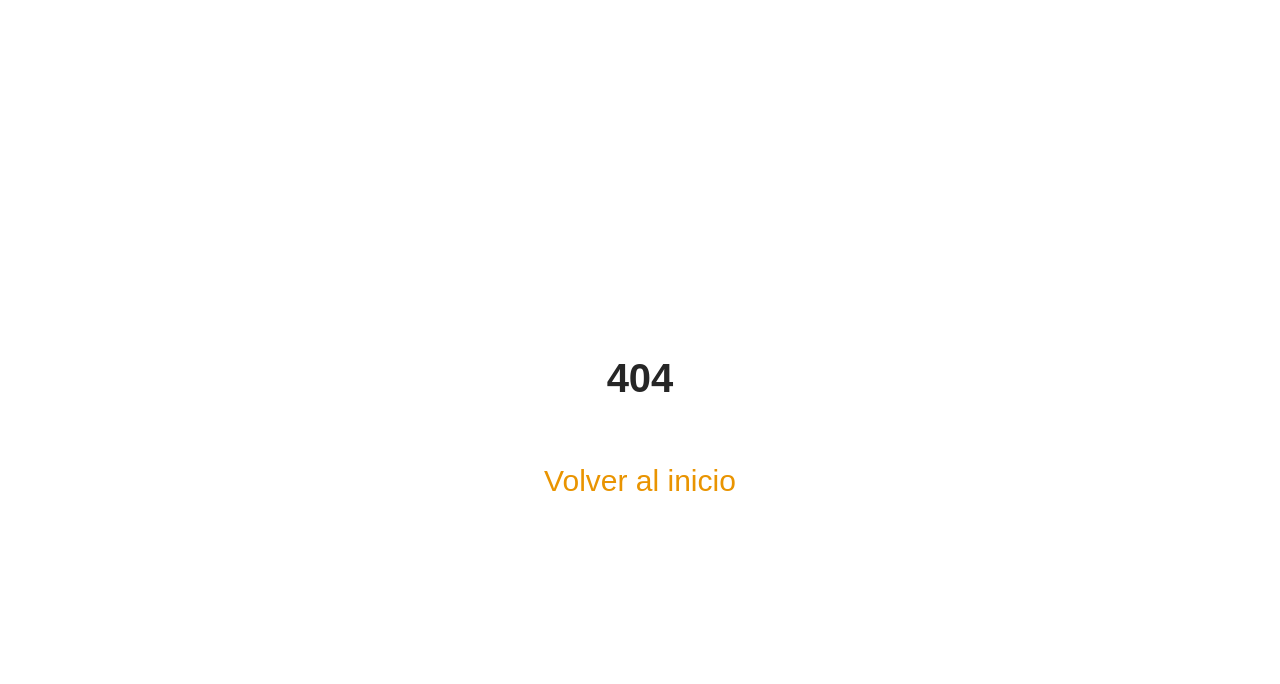
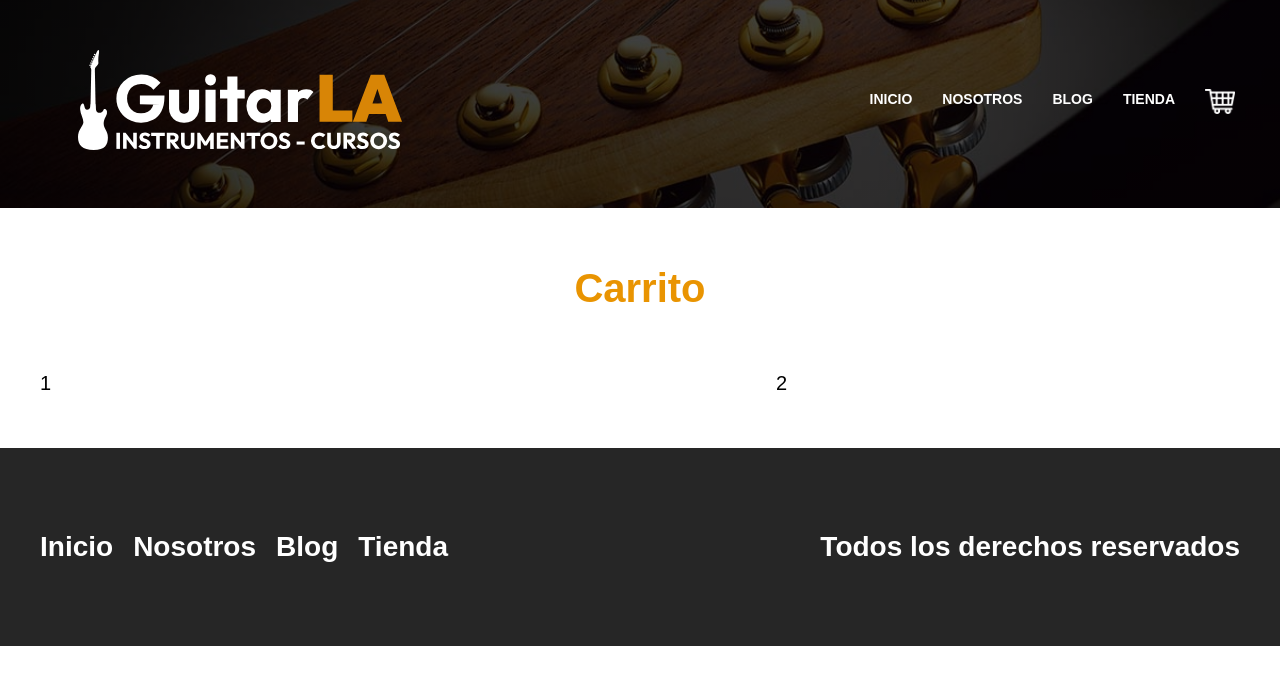
Before and after one commit to dayanMichelle/guitarla_next, a Next.js app: page /carrito in a window 1280 px wide. Before the commit this address had no page. Shown: the top 684 px of the page. Built offline with nearby package versions, Linux system fonts and the light colour scheme; a web font is replaced by a local one.

Commit message:
añadir boton carrito

```diff
--- a/components/Header.js
+++ b/components/Header.js
@@ -22,6 +22,11 @@
             <Link href="/nosotros">Nosotros</Link>
             <Link href="/blog">Blog</Link>
             <Link href="/tienda">Tienda</Link>
+            <Link href="/carrito">
+              <a>
+                <Image layout="fixed" width={30} height={25} src='/img/carrito.png' alt="carrito" />
+              </a>
+            </Link>
           </nav>
         </div>
         {guitarra && (
--- /dev/null
+++ b/pages/carrito.js
@@ -0,0 +1,15 @@
+import Layout from "../components/Layout";
+import styles from '../styles/Carrito.module.css';
+const Carrito = () => {
+  return (
+    <Layout page={"Carrito de compras"}>
+      <h1 className="heading">Carrito</h1>
+      <main className={`${styles.contenido} contenedor`}>
+        <div>1</div>
+        <div>2</div>
+      </main>
+    </Layout>
+  );
+};
+
+export default Carrito;
--- /dev/null
+++ b/styles/Carrito.module.css
@@ -0,0 +1,9 @@
+.contenido {
+    display: grid;
+    gap: 4rem;
+}
+@media (min-width: 768px) {
+    .contenido {
+        grid-template-columns: 3fr 2fr;
+    }
+}
```
